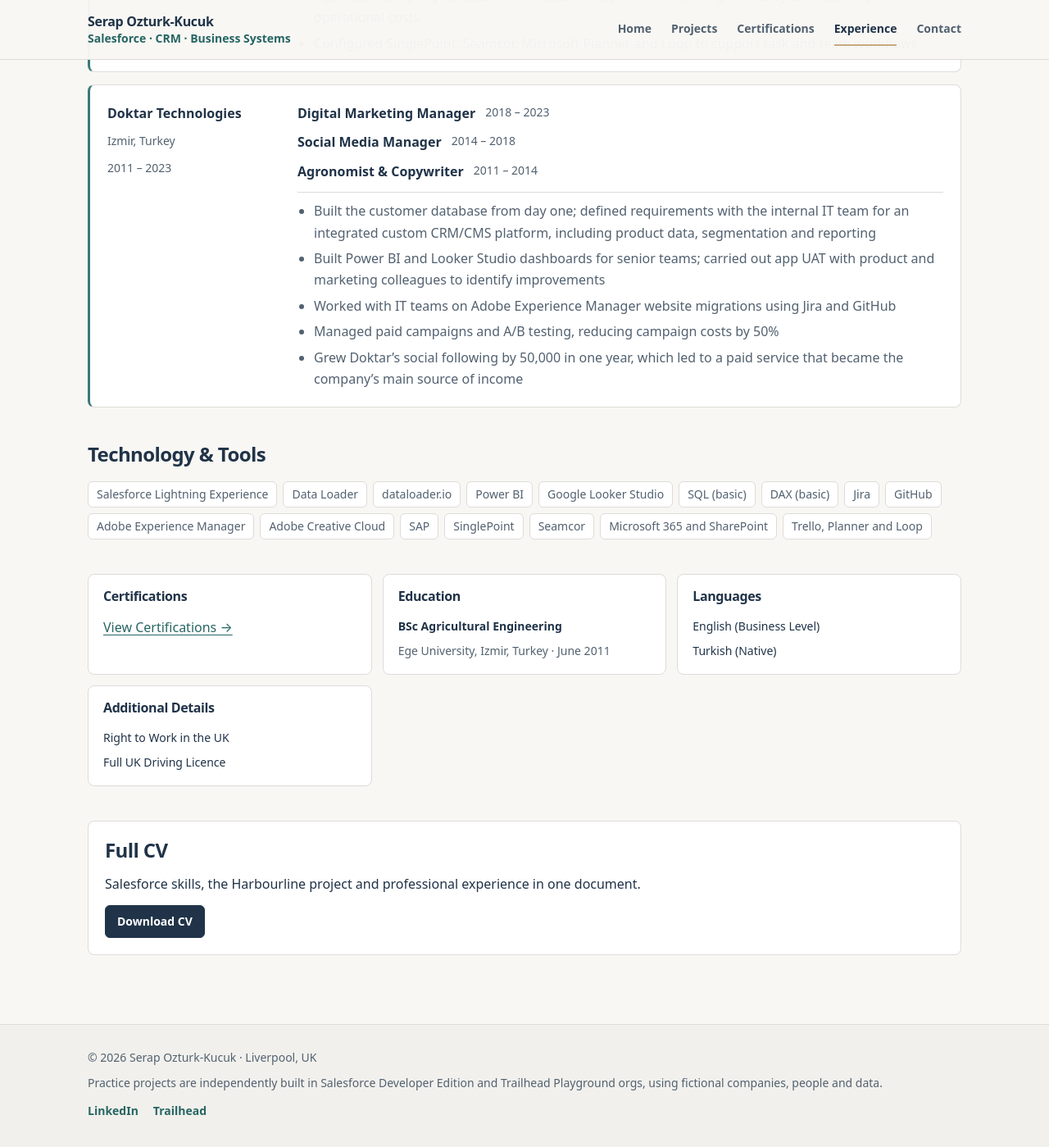
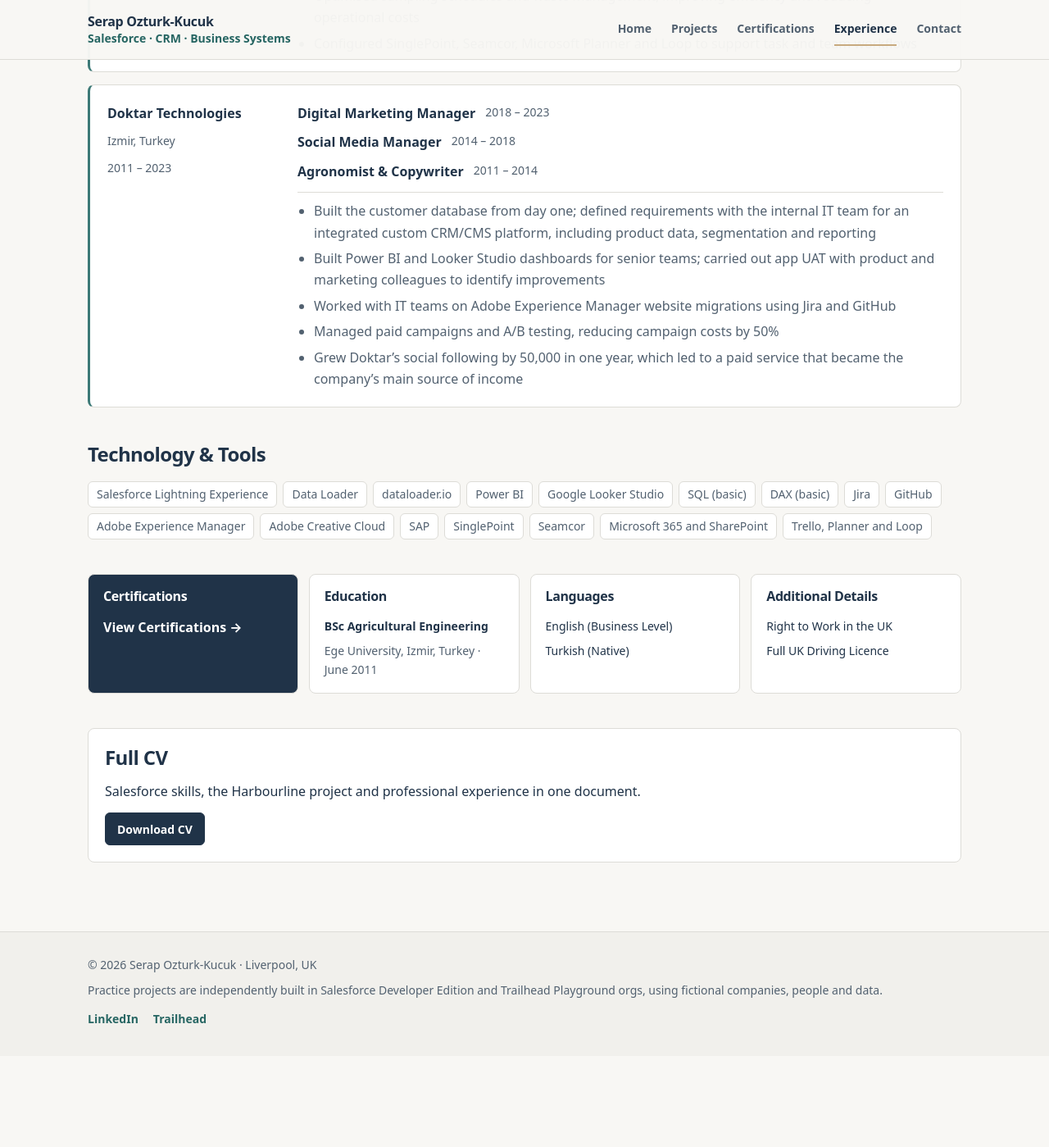
Before and after one commit to serapozturkkucuk/serapozturkkucuk.github.io, a Jekyll site: the page built from experience/index.html, in a window 1280 px wide and 1400 px high, scrolled down 2360 px. Shown: the whole window at 82% size. Built offline with Jekyll 4.4.1, drawn with Linux system fonts in a browser that asks for light colours; after the commit the page ends 3648 px from its top, so only the background shows below that.

Commit message:
Apply requested Certifications card and tools/intro refinements

```diff
--- a/assets/css/style.css
+++ b/assets/css/style.css
@@ -176,7 +176,11 @@ main.wrap :is(.page-head > p, .block > p, .project-brief > p, .project-chapter >
 .roles span {font-size:var(--fs-small);color:var(--ink-soft)}
 .points {list-style:disc;padding-left:20px;color:var(--ink-soft)}
 .so {color:var(--teal-ink);font-weight:700;font-size:var(--fs-small)}
-.experience-detail-row {display:grid;grid-template-columns:repeat(3,minmax(0,1fr));gap:13px}
+.experience-detail-row {display:grid;grid-template-columns:repeat(4,minmax(0,1fr));gap:13px}
+.experience-certifications-card {background:var(--ink);color:var(--on-navy)}
+.experience-certifications-card h2 {color:var(--on-navy)}
+.experience-certifications-card a {color:var(--on-navy);font-weight:700;text-decoration:none;text-underline-offset:4px}
+.experience-certifications-card a:hover,.experience-certifications-card a:focus-visible {color:#CFEAE6;text-decoration:underline}
 .experience-detail-card {display:flex;flex-direction:column;align-items:flex-start;gap:7px;min-width:0;padding:17px 18px}
 .experience-detail-card h2 {font-size:var(--fs-body);margin-bottom:7px}
 .experience-detail-card p {font-size:var(--fs-small)}
```
